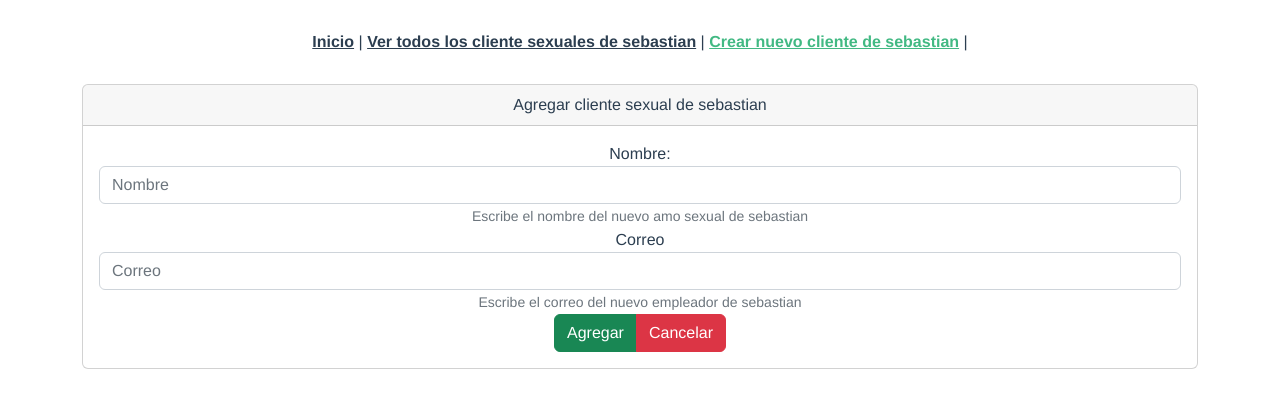
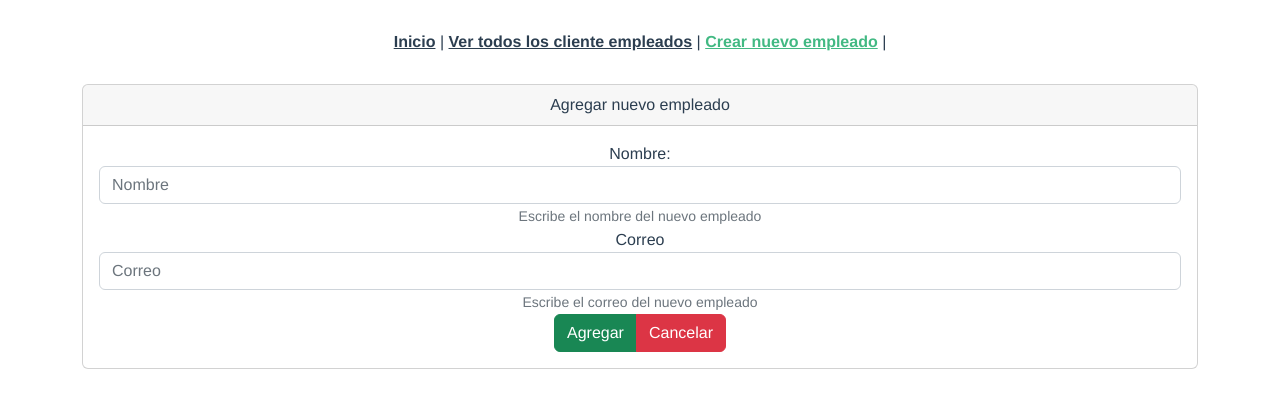
Before and after one commit to StormShadowm/empleados, a Vue app: page /crear in a window 1280 px wide. Shown: the top 408 px of the page. Built offline with nearby package versions, Linux system fonts and the light colour scheme.

Commit message:
arreglo de estilos

```diff
--- a/package.json
+++ b/package.json
@@ -1,5 +1,5 @@
 {
-  "name": "clientesexualesdesebastian",
+  "name": "empleados",
   "version": "0.1.0",
   "private": true,
   "scripts": {
--- a/src/App.vue
+++ b/src/App.vue
@@ -1,10 +1,8 @@
 <template>
   <nav>
     <router-link to="/">Inicio</router-link> |
-    <router-link to="/listar"
-      >Ver todos los cliente sexuales de sebastian</router-link
-    >
-    | <router-link to="/crear">Crear nuevo cliente de sebastian</router-link> |
+    <router-link to="/listar">Ver todos los cliente empleados</router-link>
+    | <router-link to="/crear">Crear nuevo empleado</router-link> |
   </nav>
   <router-view />
 </template>
--- a/src/components/Crear.vue
+++ b/src/components/Crear.vue
@@ -1,7 +1,7 @@
 <template>
   <div class="container">
     <div class="card">
-      <div class="card-header">Agregar cliente sexual de sebastian</div>
+      <div class="card-header">Agregar nuevo empleado</div>
       <div class="card-body">
         <form v-on:submit.prevent="agregarRegistro">
           <div class="form-group">
@@ -17,7 +17,7 @@
               placeholder="Nombre"
             />
             <small id="helpId" class="form-text text-muted"
-              >Escribe el nombre del nuevo amo sexual de sebastian</small
+              >Escribe el nombre del nuevo empleado</small
             >
           </div>
 
@@ -34,7 +34,7 @@
               placeholder="Correo"
             />
             <small id="helpId" class="form-text text-muted"
-              >Escribe el correo del nuevo empleador de sebastian</small
+              >Escribe el correo del nuevo empleado</small
             >
           </div>
 
--- a/src/components/HelloWorld.vue
+++ b/src/components/HelloWorld.vue
@@ -1,7 +1,6 @@
 <template>
   <div class="hello">
-    <h1>Pagina de gestion de servicios sexuales de sebastian</h1>
-    <h1>al por mayor y al por menor</h1>
+    <h1>Pagina para la gestion de empleados</h1>
   </div>
 </template>
 
--- a/src/components/Listar.vue
+++ b/src/components/Listar.vue
@@ -1,11 +1,11 @@
 <template>
   <div class="container">
     <router-link to="/Crear" class="btn btn-success"
-      >Agregar nuevo empleador sexual</router-link
+      >Agregar nuevo empleado</router-link
     >
     <br /><br />
     <div class="card">
-      <div class="card-header">Empleadores sexuales</div>
+      <div class="card-header">empleados</div>
       <div class="card-body">
         <table class="table">
           <thead>
@@ -23,9 +23,19 @@
               <td>{{ empleado.correo }}</td>
               <td>
                 <div class="btn-group" role="group" aria-label="">
-                  <!-- <router-link :to="{ name: 'Editar', params: { id: empleado.id } }" class="btn btn-info" >Editar</router-link>  -->
+                  <router-link
+                    :to="{ name: 'Editar', params: { id: empleado.id } }"
+                    class="btn btn-info"
+                    >Editar</router-link
+                  >
 
-                  <!-- <button type="button" v-on:click="borrarEmpleado(empleado.id)" class="btn btn-danger" > Borrar</button> -->
+                  <button
+                    type="button"
+                    v-on:click="borrarEmpleado(empleado.id)"
+                    class="btn btn-danger"
+                  >
+                    Borrar
+                  </button>
                 </div>
               </td>
             </tr>
--- a/src/views/HomeView.vue
+++ b/src/views/HomeView.vue
@@ -1,6 +1,6 @@
 <template>
   <div class="home">
-    <img alt="Vue logo" src="../assets/logo.jpeg" />
+    <img alt="Vue logo" src="../assets/logo.png" />
     <HelloWorld msg="Welcome to Your Vue.js App" />
   </div>
 </template>
```
